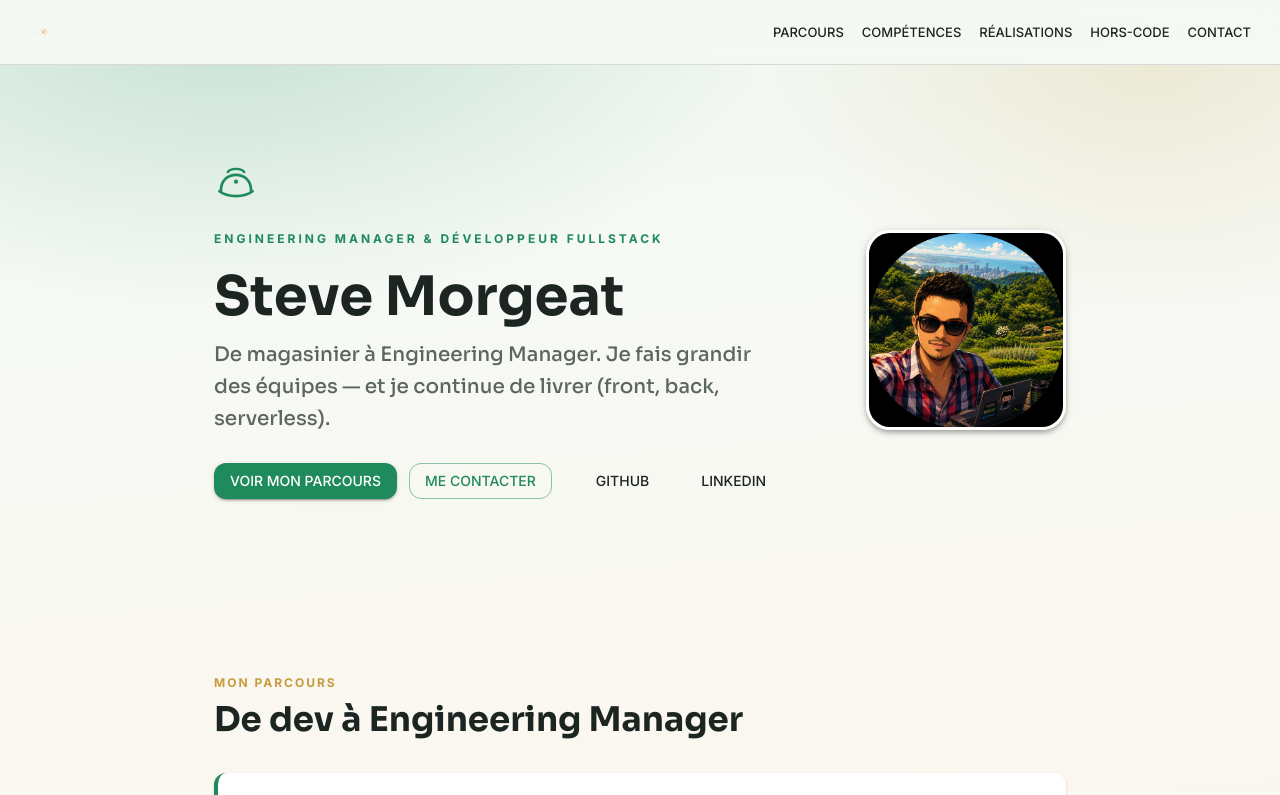
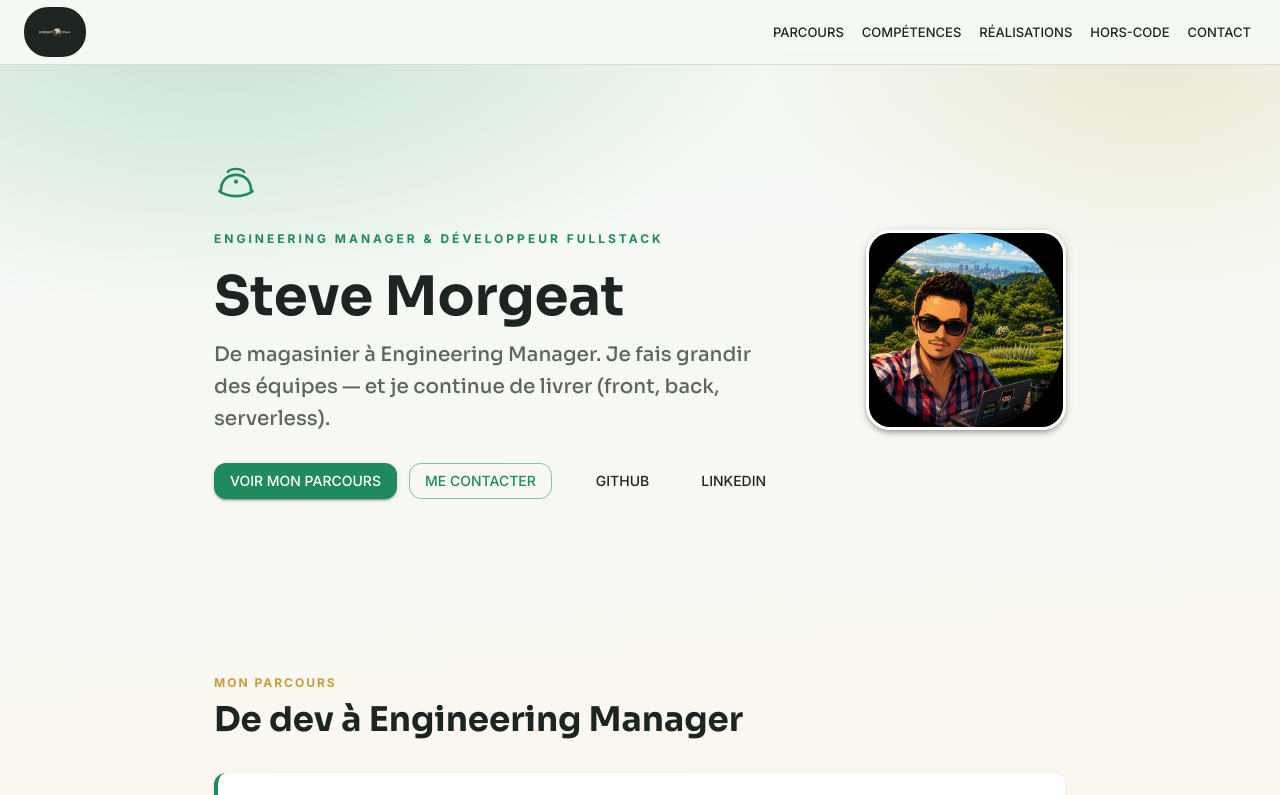
Before and after one commit to stevemorgeat/portfolio, a React (Vite) app: page / in a window 1280 px wide. Shown: the top 795 px of the page. Built offline with nearby package versions, Linux system fonts and the light colour scheme; some icons are missing.

Commit message:
fix(topbar): logo doré sur fond sombre + agrandi (lisible sur fond clair)

```diff
--- a/src/sections/TopBar.tsx
+++ b/src/sections/TopBar.tsx
@@ -19,7 +19,9 @@ export const TopBar = () => (
   >
     <Toolbar>
       <Box component="a" href="#top" sx={{ display: 'flex', alignItems: 'center', flexGrow: 1 }}>
-        <Box component="img" src={asset('logo.png')} alt={profile.name} sx={{ height: 34 }} />
+        <Box sx={{ display: 'inline-flex', alignItems: 'center', bgcolor: '#1c2522', px: 1.5, py: 0.75, borderRadius: 2 }}>
+          <Box component="img" src={asset('logo.png')} alt={profile.name} sx={{ height: 38, display: 'block' }} />
+        </Box>
       </Box>
       <Stack direction="row" spacing={1} sx={{ display: { xs: 'none', sm: 'flex' } }}>
         {LINKS.map((l) => (
```
